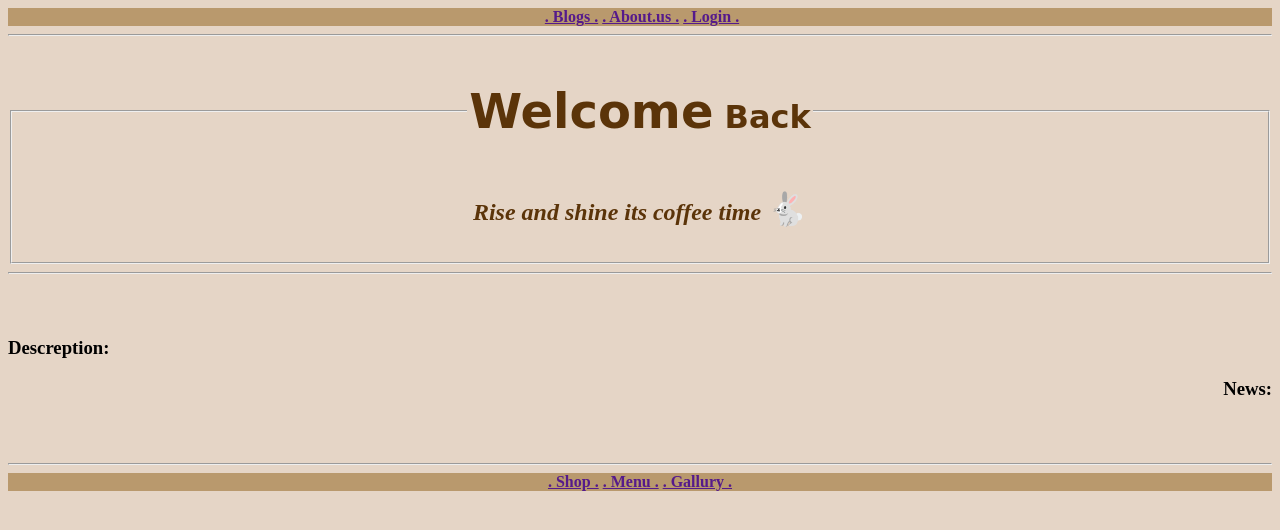
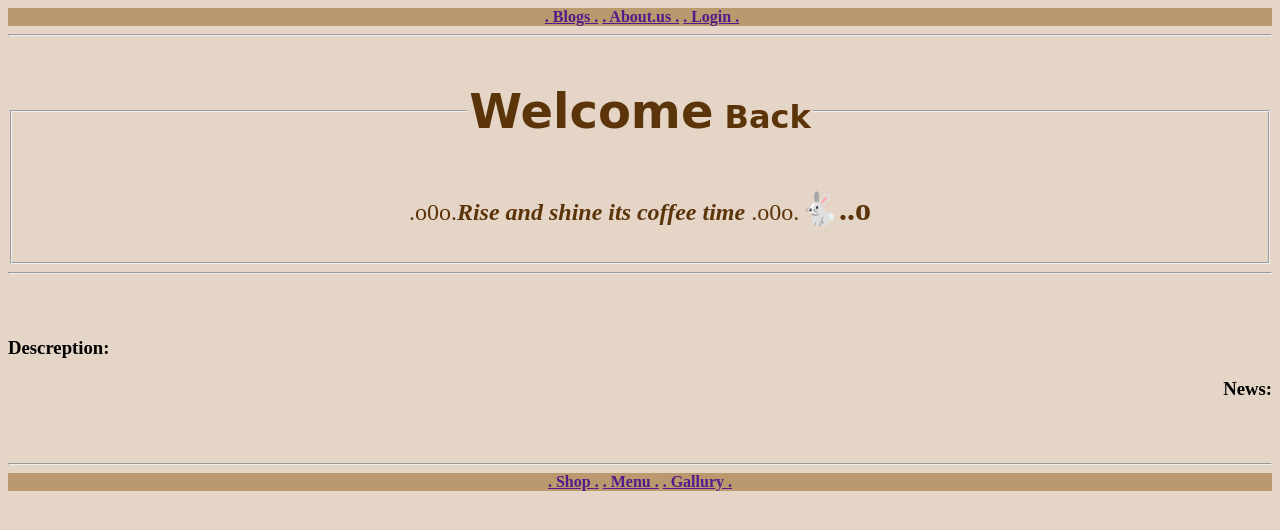
Before and after one commit to Hala-ibu/Coffee-shop-web, a plain HTML site: page html/first page.html in a window 1280 px wide. Drawn offline with Linux system fonts and the light colour scheme.

Commit message:
some design

```diff
--- a/html/first page.html
+++ b/html/first page.html
@@ -16,7 +16,7 @@
             <form style="text-align: center;color:  rgb(91, 52, 9);"">
                 <fieldset >
                     <legend ><h1 style="font-family:cursive"><b style="font-size:xxx-large; ">Welcome</b> <b style="font-size: xx-large;">Back</b></h1></legend>
-                    <p style="font-size: x-large;"><i><b>Rise and shine its coffee time </b></i><b style="font-size: xx-large;">&#128007;</b></p>
+                    <p style="font-size: x-large;">.o0o.<i><b>Rise and shine its coffee time </b></i>.o0o.<b style="font-size: xx-large;">&#128007;..o</b></p>
                 </fieldset>
             </form>
         </header>
```
